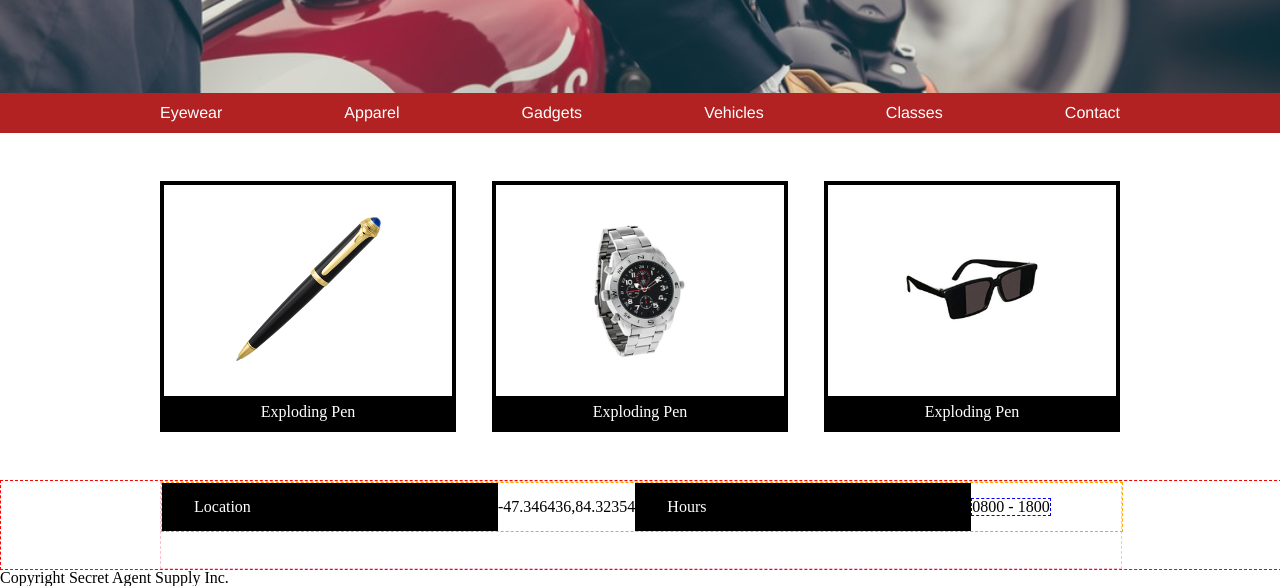
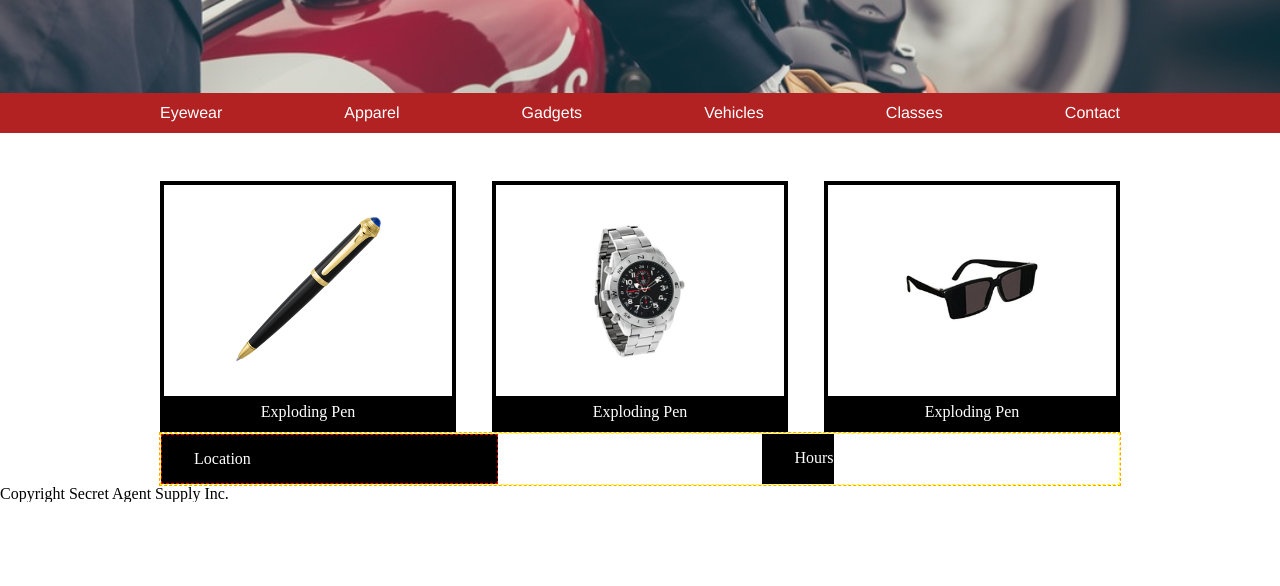
Before and after one commit to GeorginaCronshaw/secretagentsupply, a plain HTML site: page index.html in a window 1280 px wide. Shown: the part 344-930 px from the top of the page. After the commit the page ends 846 px from the top, so only its background shows below. Drawn offline with Linux system fonts and the light colour scheme.

Commit message:
update for review

```diff
--- a/index.html
+++ b/index.html
@@ -67,25 +67,30 @@
         </div>
       </div>
 
+          <div class="LocHoursFlexContainer">
             <div class="LocHoursWidthContainer">
-        <div class="LocHoursMainWidthContainer">
-          <div class="LocHoursFlexContainer">
+              <div class="LocHoursMainContainer">
+
                 <div class="LocationContainer">
+
                   <div class="location">
                     <p>Location</p>
                   </div>
                 </div>
-            <p>-47.346436,84.32354</p>
+
+                  <!--<p>-47.346436,84.32354</p>-->
+              <div class="HoursMainContainer">
                <div class="HoursContainer">
                  <div class="hours">
                    <p>Hours</p>
                  </div>
-            </div>
-            <div class="hoursText">
+              <!-- <div class="hoursText">
                  <p>0800 - 1800</p>
+               </div>-->
                </div>
              </div>
-
+             </div>
+           </div>
           </div>
         </div>
 
--- a/resources/css/style.css
+++ b/resources/css/style.css
@@ -158,49 +158,49 @@ background-color: black;
   color: white;
 }
 
-.LocHoursWidthContainer {
+.LocHoursFlexContainer {
   width: 100%;
-  height: 5.5rem;
-  margin-top: 3rem;
-  display: flex;
+  display: inline-flex;
   justify-content: center;
-  border: 1px red dashed;
 }
 
-.LocHoursMainWidthContainer {
+.LocHoursWidthContainer {
   width: 960px;
-  border: 1px pink dashed;
+  border: 1px orange dashed;
+  display: flex;
 }
 
-.LocHoursFlexContainer {
-  width: 100%;
-  border: 1px orange dashed;
-  display: flex;
-  align-items: center;
+.LocHoursMainContainer {
+ width: 100%;
+ border: 1px yellow dashed;
+ display: flex;
 }
 
 .LocationContainer {
   background-color: black;
   width: 35%;
+  border: 1px red dashed;
 }
 
 .location {
-  text-align: left;
   color: white;
   padding-left: 2rem;
   padding-top: 1rem;
   padding-bottom: 1rem;
 }
 
+.HoursMainContainer {
+  display: flex;
+  justify-content: flex-end;
+  width: 35%;
+}
+
 .HoursContainer {
   background-color: black;
-  width: 35%;
-  display: flex;
 
 }
 
 .hours {
-  text-align: left;
   color: white;
   padding-left: 2rem;
   padding-top: 1rem;
```
Lines whose indentation alone changed are shown as unchanged.
